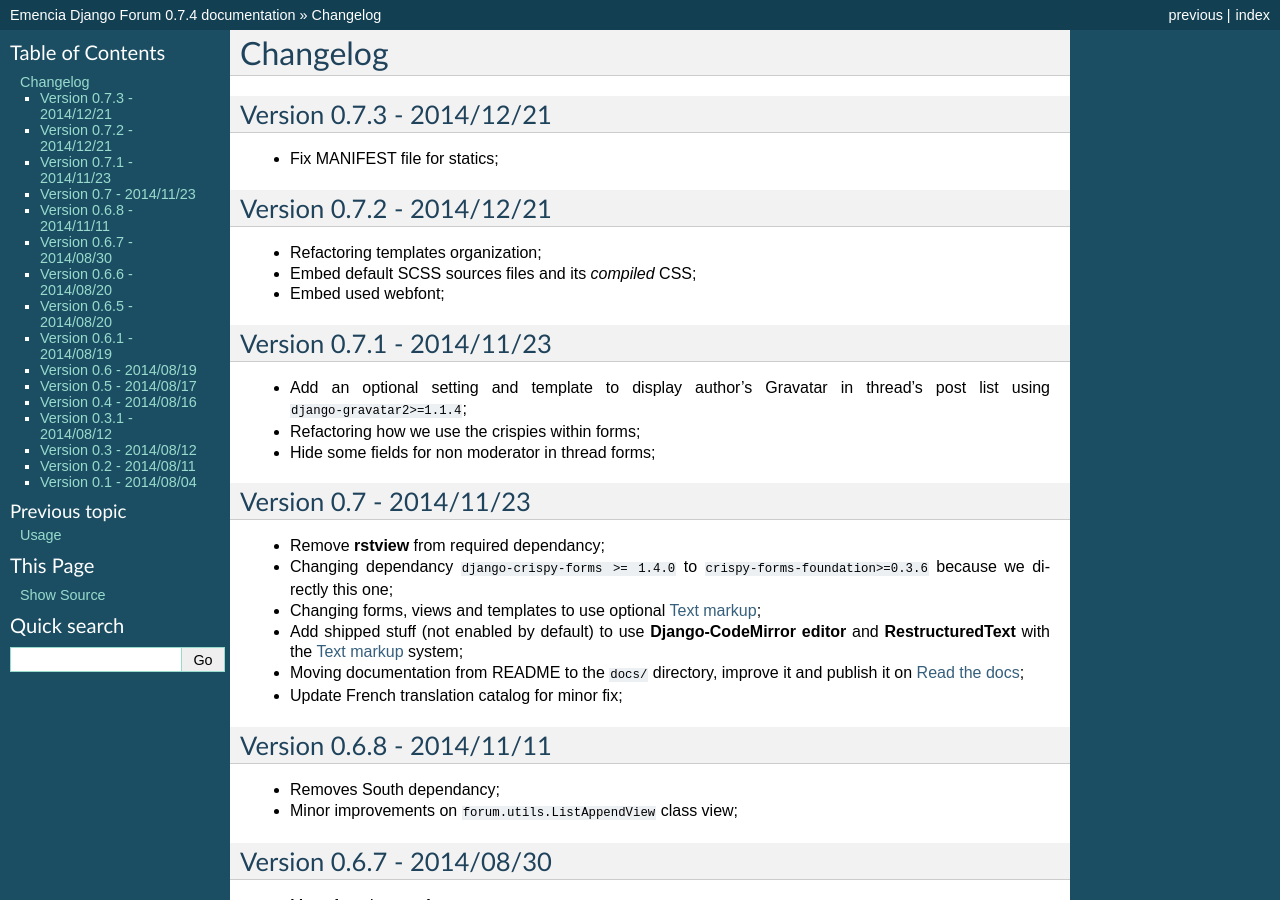
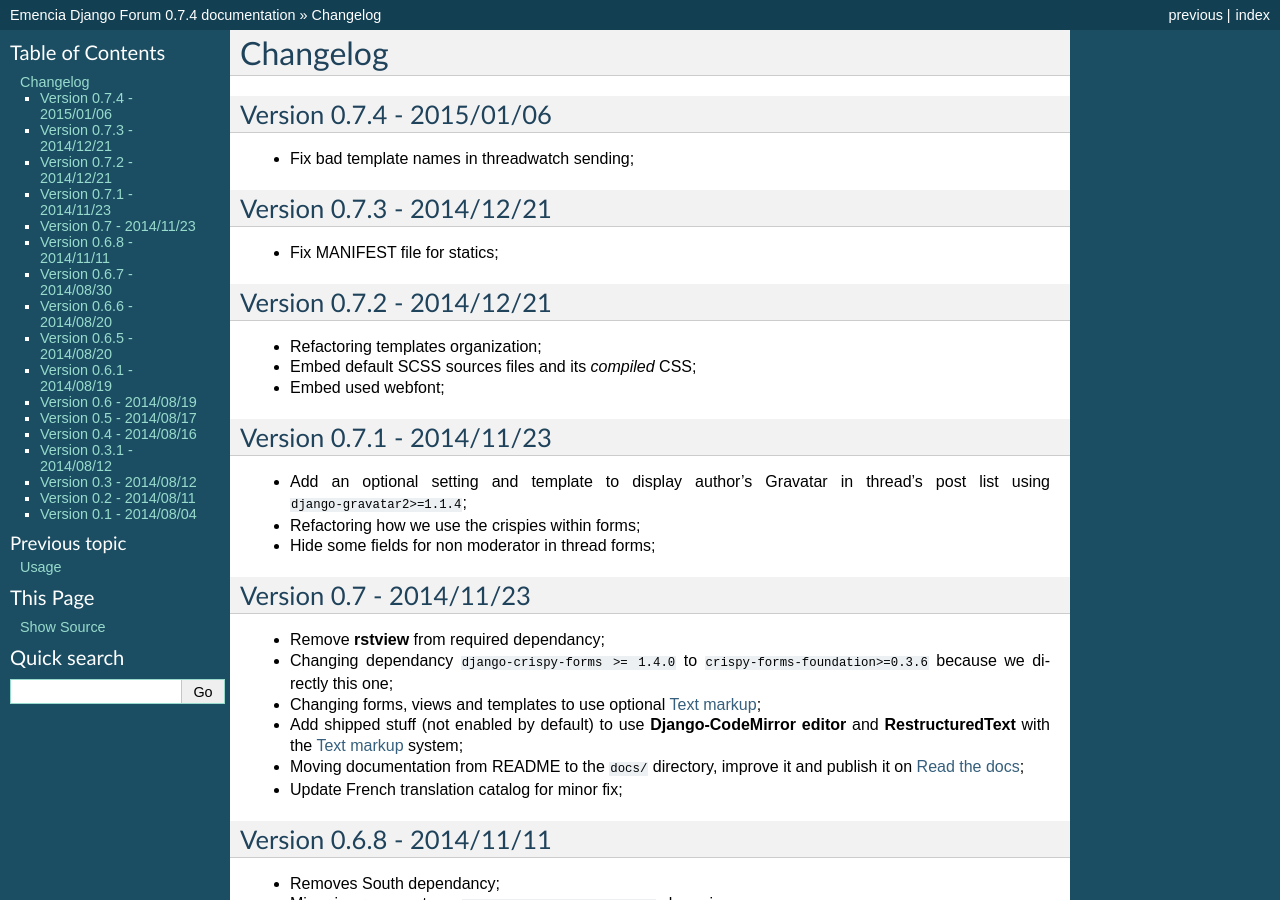
Before and after one commit to emencia/emencia-django-forum, a Sphinx documentation site: the page built from docs/changelog.rst, in a window 1280 px wide and 900 px high. Built offline with Sphinx 7.4.7, drawn with Linux system fonts in a browser that asks for light colours.

Commit message:
Fix forgetted changelog entry for 0.7.4

```diff
--- a/docs/changelog.rst
+++ b/docs/changelog.rst
@@ -2,6 +2,11 @@
 =========
 Changelog
 =========
+
+Version 0.7.4 - 2015/01/06
+**************************
+
+* Fix bad template names in threadwatch sending;
 
 Version 0.7.3 - 2014/12/21
 **************************
```
